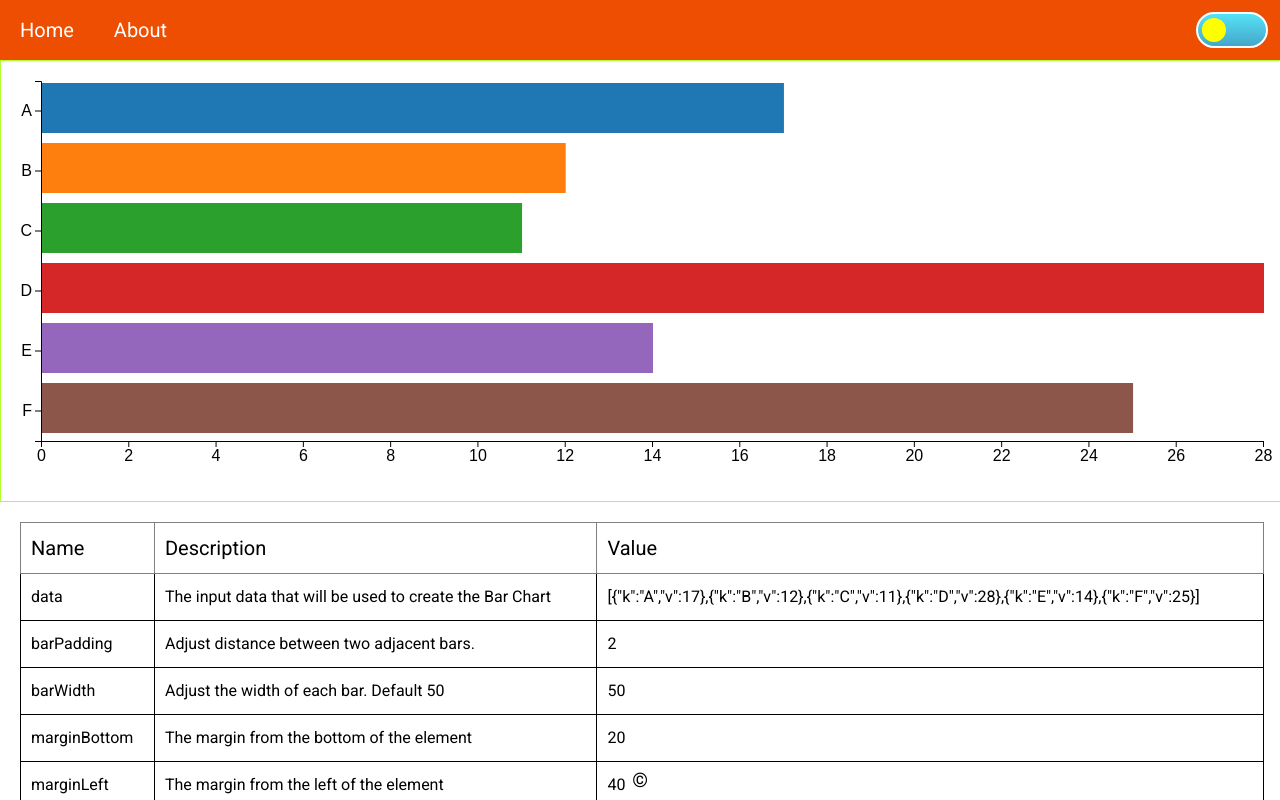
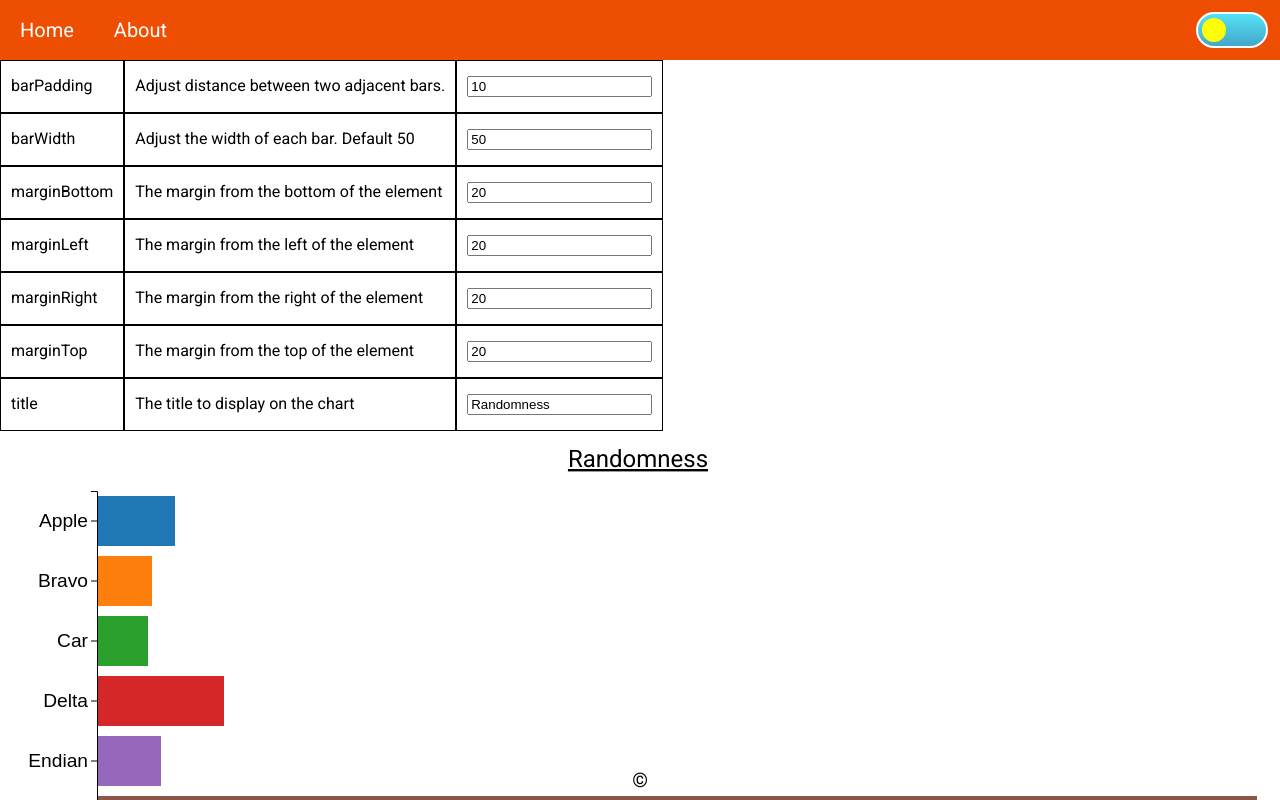
Before and after one commit to rahulkadukar/react-charts-d3js, a React app: page / in a window 1280 px wide. Shown: the top 800 px of the page. Built offline with nearby package versions, Linux system fonts and the light colour scheme.

Commit message:
Added more configuration options for BarChart

```diff
--- a/src/App.css
+++ b/src/App.css
@@ -8,6 +8,5 @@ body {
 }
 
 svg.d3-class {
-  display: block;
-  border: 1px solid greenyellow;
+  border: 0px solid greenyellow;
 }
--- a/src/charts/BarChart.js
+++ b/src/charts/BarChart.js
@@ -9,7 +9,10 @@ import {
   scaleLinear as d3scaleLinear,
   scaleOrdinal as d3scaleOrdinal } from 'd3-scale'
 import { schemeCategory10 } from 'd3-scale-chromatic'
-import { select as d3select } from 'd3-selection'
+import {
+  create as d3create,
+  select as d3select
+} from 'd3-selection'
 import { transition } from "d3-transition"
 
 /* Import all configuration from BarChartConfig */
@@ -19,9 +22,8 @@ config.docs.forEach((p) => {
   defaultConfig[p.name] = p.value
 })
 
-const BarChart = (props) => {
-  const opts = Object.assign({}, props, defaultConfig)
-  console.log(opts)
+const BarChart = React.memo(function BarChartD3 (props) {
+  const opts = Object.assign({}, defaultConfig, props.config)
   const { data, theme } = props
   const node = useRef(null)
 
@@ -33,16 +35,18 @@ const BarChart = (props) => {
       left: opts.marginLeft
     }
 
+    const temptitleHeight = 40
+    const yAxisWidth = 5 + (d3max(data.map((r) => r.k.toString().length)) * 12)
+
     const title = opts.title ? opts.title : ''
-    const titleHeight = opts.title.length === 0 ? 0 : 40
+    const titleHeight = opts.title.length === 0 ? 0 : temptitleHeight
     const parentElem = d3select(node.current).node()
-    const width = parentElem.getBoundingClientRect().width
-    const height = margin.top + margin.bottom +
-      (data.length * (opts.barWidth + opts.barPadding)) +
-      (4 * opts.barPadding) + titleHeight + 80
+    const width = parentElem.getBoundingClientRect().width - 4
+    const height = margin.top + margin.bottom + temptitleHeight +
+      (data.length * (opts.barWidth + opts.barPadding))
 
-    const innerWidth = width - margin.right - margin.left
-    const innerHeight = height - titleHeight - 80
+    const innerWidth = width - margin.right - margin.left - yAxisWidth
+    const innerHeight = (data.length * (opts.barWidth + opts.barPadding))
 
     // xScale is for the length along x-axis
     const xScale = d3scaleLinear()
@@ -60,7 +64,8 @@ const BarChart = (props) => {
     const colorScale = d3scaleOrdinal(schemeCategory10)
 
     // Get the node that will be used for creating the chart
-    const svg = d3select(node.current);
+    const svg = d3select(node.current)
+    svg.selectAll('*').remove()
 
     svg.attr("width", width)
       .attr("height", height)
@@ -78,12 +83,13 @@ const BarChart = (props) => {
 
     g.append('g')
       .call(yAxis)
-      .style("font-size", "1em")
+      .style("font-size", "1.2em")
+      .attr("transform", `translate(${yAxisWidth},0)`)
       .style("color", `${theme === 'dark' ? 'white' : 'black'}`)
 
     g.append('g')
       .call(xAxis)
-      .attr("transform", `translate(0, ${innerHeight})`)
+      .attr("transform", `translate(${yAxisWidth}, ${innerHeight})`)
       .style("font-size", "1em")
       .style("color", `${theme === 'dark' ? 'white' : 'black'}`)
 
@@ -93,8 +99,8 @@ const BarChart = (props) => {
 
     allBars.enter()
         .append("rect")
-        .attr("x", 1)
-        .attr("y", d => yScale(d.k) + opts.barPadding)
+        .attr("x", 1 + yAxisWidth)
+        .attr("y", d => Math.round(yScale(d.k)) + (opts.barPadding / 2))
         .attr("width", 1)
       .merge(allBars)
         .attr("height", opts.barWidth)
@@ -102,13 +108,13 @@ const BarChart = (props) => {
       .transition()
         .duration(1000)
         .ease(d3easeLinear)
-        .attr("width", d => xScale(d.v))
+        .attr("width", d => Math.round(xScale(d.v)))
 
-  })
+  }, [props])
 
   return (
     <svg width="100%" className="d3-class" ref={node} />
   )
-}
+})
 
 export default BarChart
--- a/src/docs/BarChartConfig.js
+++ b/src/docs/BarChartConfig.js
@@ -10,19 +10,19 @@ const createProperty = (name, type, desc, value) => {
 const config = {
   "docs": [
     createProperty("barPadding", "Numeric",
-      "Adjust distance between two adjacent bars.", 2),
+      "Adjust distance between two adjacent bars.", 10),
     createProperty("barWidth", "Numeric",
       "Adjust the width of each bar. Default 50", 50),
     createProperty("marginBottom", "Numeric",
       "The margin from the bottom of the element", 20),
     createProperty("marginLeft", "Numeric",
-      "The margin from the left of the element", 40),
+      "The margin from the left of the element", 20),
     createProperty("marginRight", "Numeric",
       "The margin from the right of the element", 20),
     createProperty("marginTop", "Numeric",
       "The margin from the top of the element", 20),
-    createProperty("title", "String",
-      "The title to display on the chart", ""),
+    createProperty("title", "Text",
+      "The title to display on the chart", "Randomness")
   ]
 }
 
--- a/src/docs/BarChartDocs.js
+++ b/src/docs/BarChartDocs.js
@@ -1,16 +1,18 @@
 import React, { useState } from 'react'
 import BarChart from "../charts/BarChart"
+import BarChart1 from "../charts/BarChart1"
 import ThemeContext from "../components/ThemeContext"
 import { config } from "./BarChartConfig"
 import styled from 'styled-components'
-console.log(config)
+
 const data = [
-  {k: "A", v: 17},
-  {k: "B", v: 12},
-  {k: "C", v: 11},
-  {k: "D", v: 28},
-  {k: "E", v: 14},
-  {k: "F", v: 25}
+  {k: "Apple", v: 17},
+  {k: "Bravo", v: 12},
+  {k: "Car", v: 11},
+  {k: "Delta", v: 28},
+  {k: "Endian", v: 14},
+  {k: "France", v: 257},
+  {k: "Green", v: 3}
 ]
 
 const SubContainer = styled.div`
@@ -43,55 +45,75 @@ const APIConfig = (props) => {
   </SubContainer>
 }
 
-function BarChartDocs() {
-  //const [config, setConfig] = useState(config)
-
-  const BarChartConfig = (props) => {
-    return (
-      <APIConfig>
-        <Table width="100%">
-          <thead>
-            <tr>
-              <Th>Name</Th>
-              <Th>Description</Th>
-              <Th>Value</Th>
-            </tr>
-          </thead>
-          <tbody>
-            <tr>
-              <Td>data</Td>
-              <Td>The input data that will be used to create the Bar Chart</Td>
-              <Td>{JSON.stringify(data)}</Td>
-            </tr>
-            {
-              config.docs.map((p) => {
-                return (
-                  <tr>
-                    <Td>{p.name}</Td>
-                    <Td>{p.desc}</Td>
-                    <Td>{p.value}</Td>
-                  </tr>
-                )
-              })
-            }
-          </tbody>
-        </Table>
-      </APIConfig>
-    )
+const Input = (props) => {
+  let inputType = 'text'
+  if (props.type === 'Numeric') {
+    inputType = 'number'
   }
 
-  const chartConfig = {}
+  return <input type={inputType} value={props.value}
+    onChange={(e) => props.onchange(e.target.value)}
+  />
+}
 
-  config.docs.forEach((p) => {
-    chartConfig[p.name] = p.value
-  })
+const configInfo = {}
+config.docs.forEach((p) => {
+  const r = Object.assign({}, p)
+  configInfo[r.name] = r.value
+})
+
+function BarChartDocs() {
+  const [chartData, setData] = useState(config)
+  const [chartConfig, setConfig] = useState(configInfo)
+
+  function applyChange() {
+    const configInfo = {}
+    chartData.docs.forEach((p) => {
+      configInfo[p.name] = p.value
+    })
+    setConfig(configInfo)
+  }
+
+  function handleChange(val, id) {
+    const modifiedState = chartData.docs.map((c) => Object.assign({}, c))
+    modifiedState.forEach((p) => {
+      if (p.name === id) {
+        let changedVal = val
+        if (p.type === 'Numeric') {
+          changedVal = parseInt(changedVal, 10)
+        }
+        p.value = changedVal
+      }
+    })
+
+    const fullState = Object.assign({}, chartData)
+    fullState.docs = modifiedState
+    setData(fullState)
+  }
 
   return (
     <ThemeContext.Consumer>
       { (value) =>
       <div>
-        <BarChart config={chartConfig} data={data} theme={value.theme} />
-        <BarChartConfig />
+        {
+          chartData.docs.map((p) => {
+            return (
+              <tr>
+                <Td>{p.name}</Td>
+                <Td>{p.desc}</Td>
+                <Td>
+                  <input
+                    key={p.name}
+                    value={p.value}
+                    onChange={e => handleChange(e.target.value, p.name)}
+                    onBlur={e => applyChange()} >
+                  </input>
+                </Td>
+              </tr>
+            )
+          })
+        }
+        <BarChart config={chartConfig} data={data} theme={value.theme}/>
       </div>
       }
     </ThemeContext.Consumer>
```
